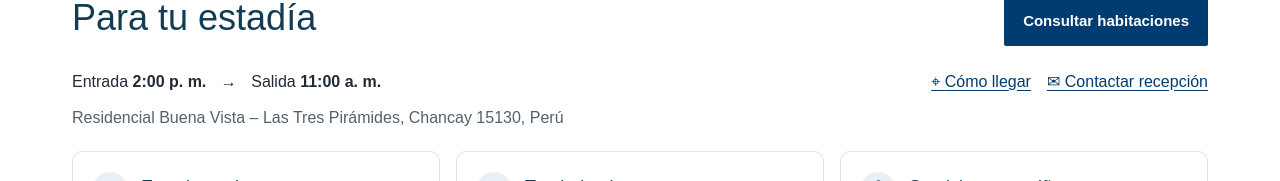
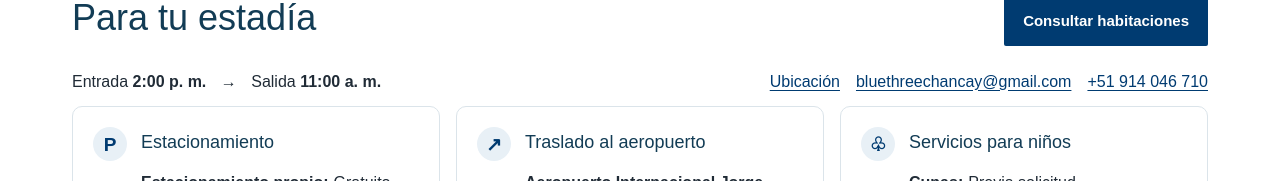
Before and after one commit to camilogomez17/hotelBlueThree, a Next.js app: page /politicas in a window 1280 px wide. Shown: the part 1883-2064 px from the top of the page. Built offline with nearby package versions, Linux system fonts and the light colour scheme; no server answers.

Commit message:
Add stay heading and direct hotel contact links

```diff
--- a/app/components/ForYourStay.tsx
+++ b/app/components/ForYourStay.tsx
@@ -24,19 +24,19 @@ const information = {
 export default function ForYourStay({ language, showTitle = true }: { language: Language; showTitle?: boolean }) {
   const es = language === "es";
   return (
-    <section className="for-your-stay" aria-labelledby={showTitle ? "for-your-stay-title" : undefined} aria-label={showTitle ? undefined : es ? "Información de estadía" : "Stay information"}>
+    <section className="for-your-stay" aria-labelledby="for-your-stay-title">
       <div className="for-your-stay-top">
-        {showTitle && <h2 id="for-your-stay-title">{es ? "Para tu estadía" : "For your stay"}</h2>}
+        <h2 id="for-your-stay-title">{es ? (showTitle ? "Para tu estadía" : "Para su estadía") : "For your stay"}</h2>
         <a className="button button-dark" href={whatsapp} target="_blank" rel="noopener noreferrer">{es ? "Consultar habitaciones" : "Find a Room"}</a>
       </div>
       <div className="for-your-stay-contact">
         <p>{es ? "Entrada" : "Check-in"} <strong>2:00 p. m.</strong> <span aria-hidden="true">→</span> {es ? "Salida" : "Check-out"} <strong>11:00 a. m.</strong></p>
         <div className="for-your-stay-links">
-          <a href="https://www.google.com/maps/search/?api=1&query=Hotel+BlueThree+Chancay+Peru" target="_blank" rel="noopener noreferrer">⌖ {es ? "Cómo llegar" : "Directions"}</a>
-          <a href={whatsapp} target="_blank" rel="noopener noreferrer">✉ {es ? "Contactar recepción" : "Contact reception"}</a>
+          <a href="https://www.google.com/maps/search/?api=1&query=Hotel+BlueThree+Chancay+Peru" target="_blank" rel="noopener noreferrer">{es ? "Ubicación" : "Location"}</a>
+          <a href="mailto:bluethreechancay@gmail.com">bluethreechancay@gmail.com</a>
+          <a href="tel:+51914046710">+51 914 046 710</a>
         </div>
       </div>
-      <p className="for-your-stay-address">Residencial Buena Vista – Las Tres Pirámides, Chancay 15130, Perú</p>
       <div className="for-your-stay-grid">
         {information[language].map((tile) => (
           <article className="for-your-stay-tile" key={tile.title}>
```
